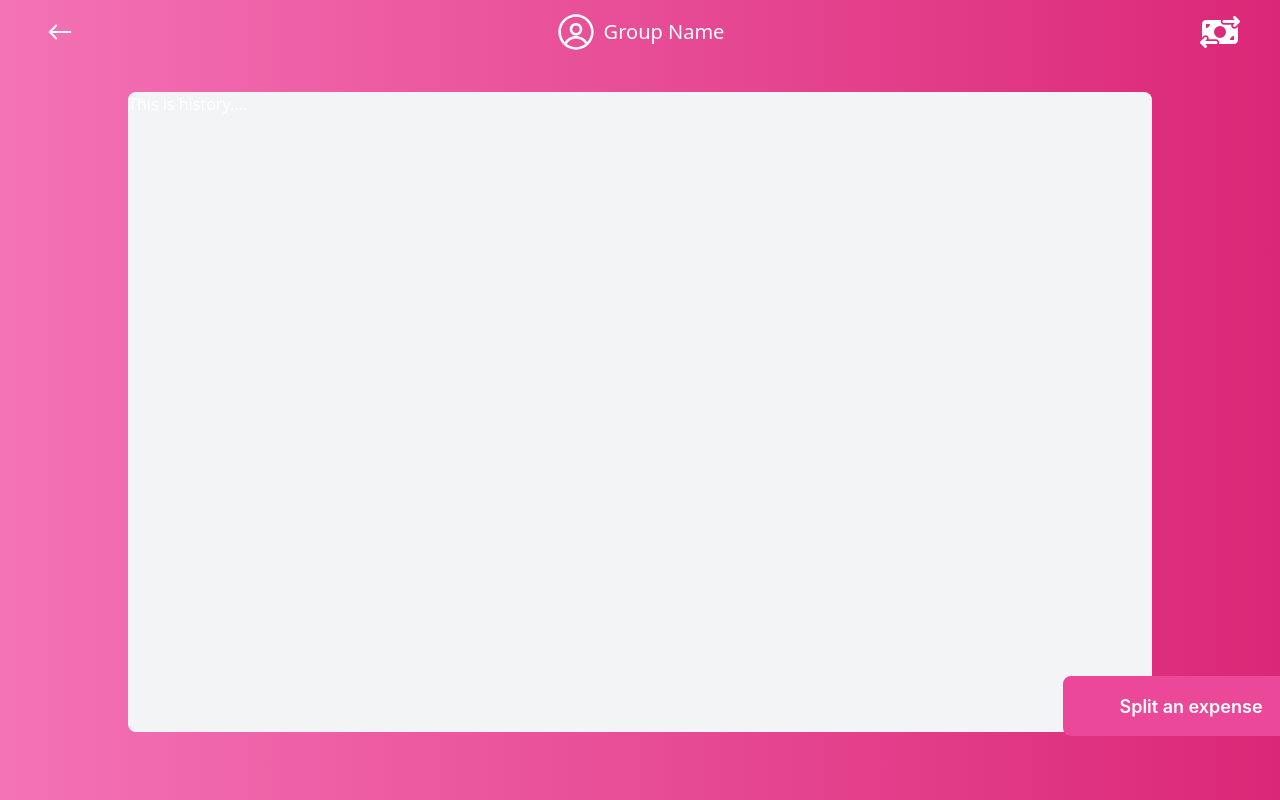
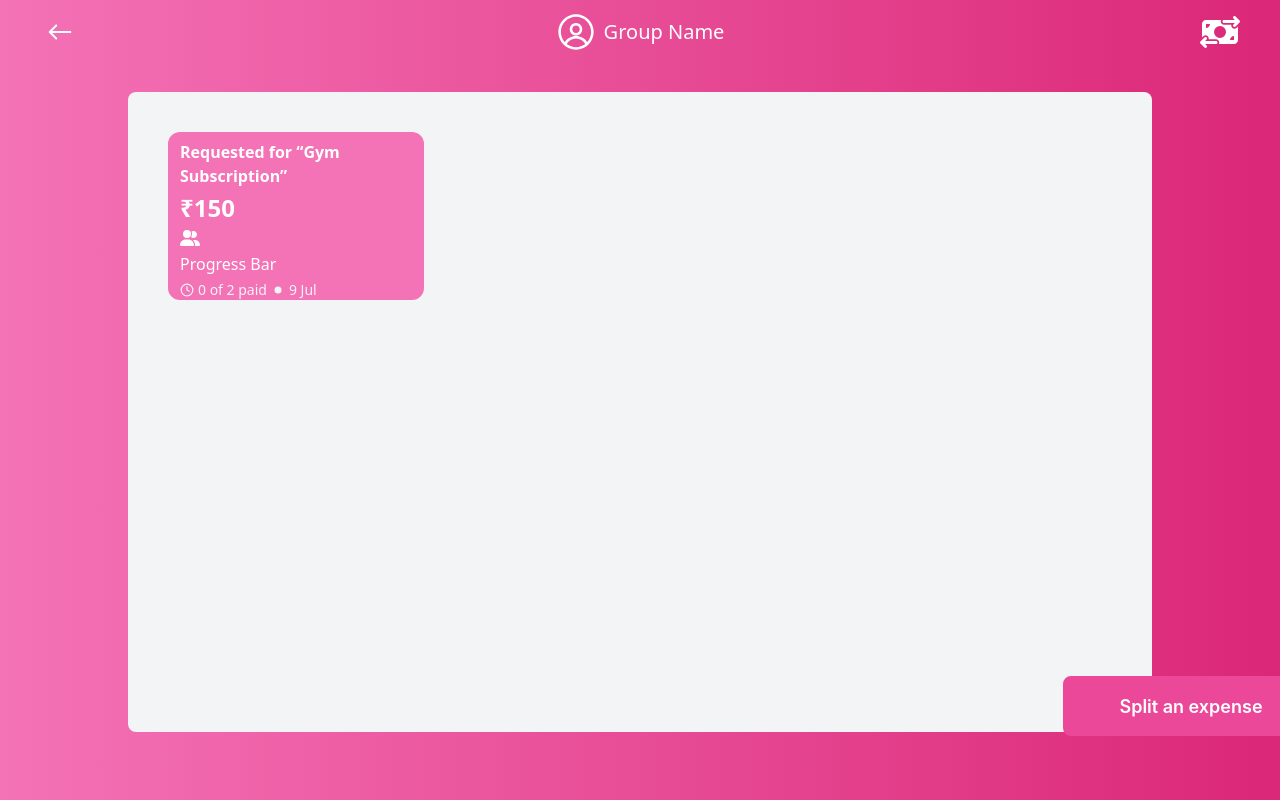
Before and after one commit to Devilcoder2/Expense-Splitter, a React (Vite) app in the folder client/: page / in a window 1280 px wide. Built offline with nearby package versions, Linux system fonts and the light colour scheme.

Commit message:
Imlemented the UI for the history card

```diff
--- /dev/null
+++ b/client/src/Components/SplitterPage/HistoryCard.jsx
@@ -0,0 +1,72 @@
+// const singleExpense = {
+//   description: "Dinner at restaurant",
+//   totalAmount: 150,
+//   dateOfSplit: "2024-07-01",
+//   splitBy: "user1",
+//   userInExpense: [
+//     {
+//       userId: "user1",
+//       amountToPay: 50,
+//       paid: true,
+//     },
+//     {
+//       userId: "user2",
+//       amountToPay: 50,
+//       paid: false,
+//     },
+//     {
+//       userId: "user3",
+//       amountToPay: 50,
+//       paid: true,
+//     },
+//   ],
+// };
+
+import { LuClock } from "react-icons/lu";
+import { GoDotFill } from "react-icons/go";
+import { FaUserGroup } from "react-icons/fa6";
+
+const HistoryCard = () => {
+  return (
+    <div className=" bg-pink-400 w-[25%] h-[21vh] pl-3 pt-2 rounded-xl ml-10 space-y-1">
+      {/* Expense Description  */}
+      <div>
+        <h1 className="font-semibold ">
+          Requested for <q>Gym Subscription</q>
+        </h1>
+      </div>
+
+      {/* Total Amount  */}
+      <div>
+        <h1 className="font-semibold text-2xl ">₹150</h1>
+      </div>
+
+      {/* Users in the expense  */}
+      <div>
+        <h5>
+          <FaUserGroup fontSize={"20px"} />
+        </h5>
+      </div>
+
+      {/* Progress Bar for showing how many have paid the money  */}
+      <div>Progress Bar</div>
+
+      {/* Payed or not payed + date of split  */}
+      <div className="flex items-center text-gray-100 text-sm space-x-1">
+        <div>
+          <LuClock />
+        </div>
+
+        <div className="flex items-center space-x-1">
+          <h2>0 of 2 paid</h2>
+          <h2>
+            <GoDotFill />
+          </h2>
+          <h2>9 Jul</h2>
+        </div>
+      </div>
+    </div>
+  );
+};
+
+export default HistoryCard;
--- a/client/src/Components/SplitterPage/SplitHistory.jsx
+++ b/client/src/Components/SplitterPage/SplitHistory.jsx
@@ -1,5 +1,11 @@
+import HistoryCard from "./HistoryCard";
+
 const SplitHistory = () => {
-  return <div>This is history....</div>;
+  return (
+    <div className="pt-10">
+      <HistoryCard />
+    </div>
+  );
 };
 
 export default SplitHistory;
```
